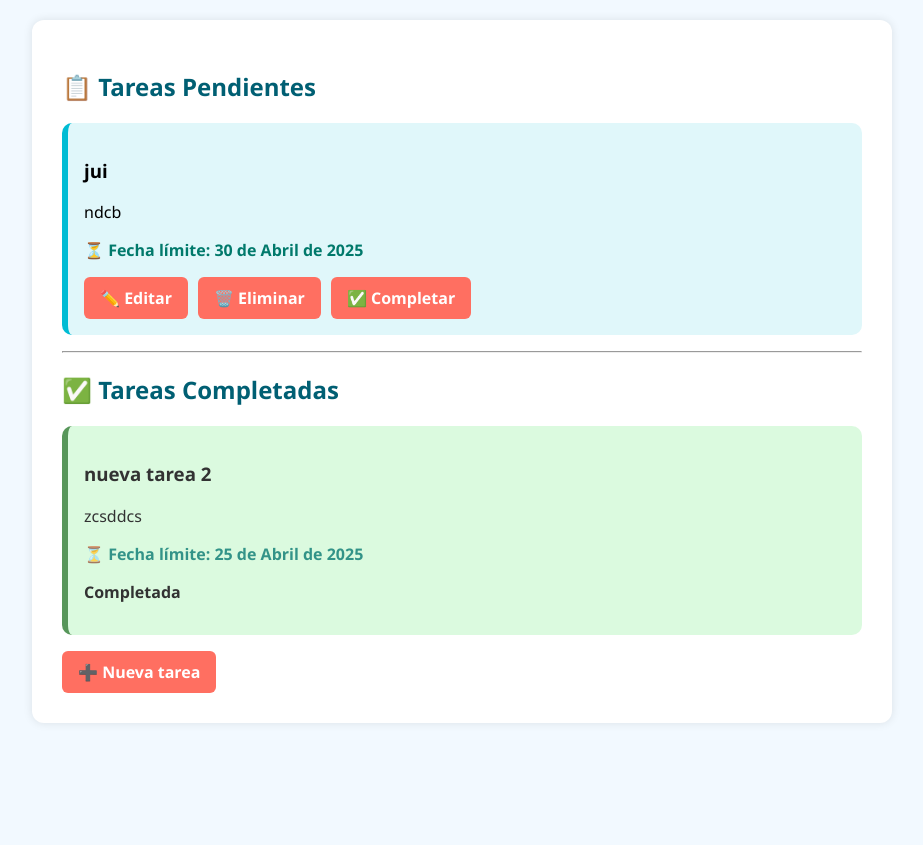
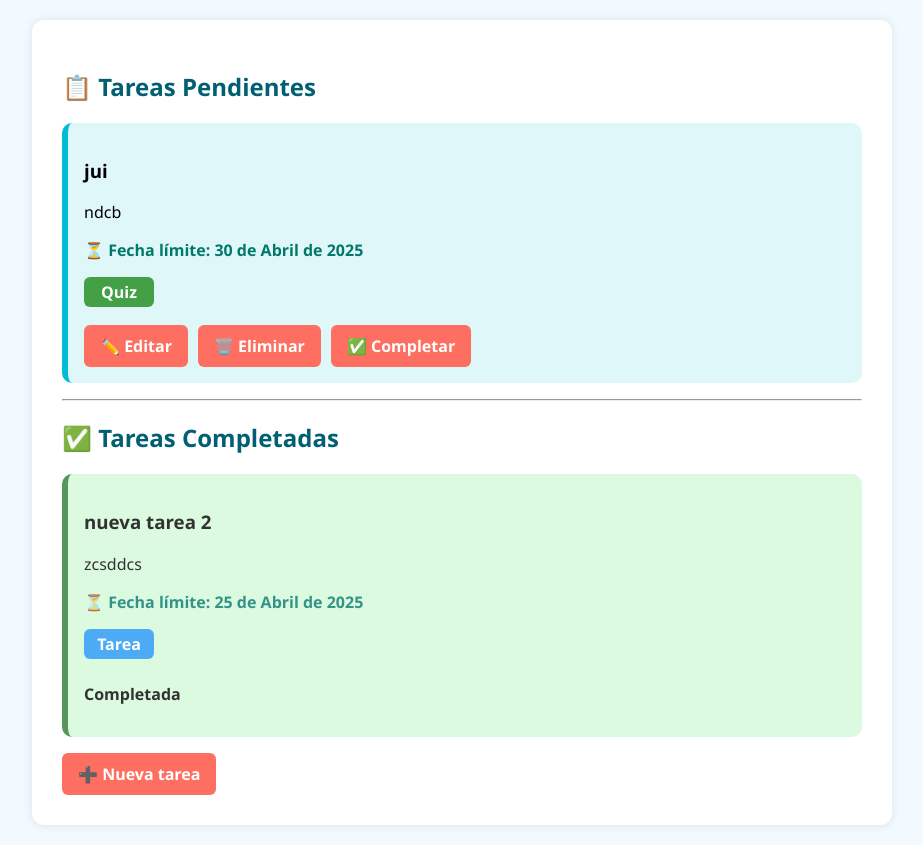
Before and after one commit to CamilaTorres1035/organizador, a Django app: page / in a window 1280 px wide. Shown: the whole page, without its empty margins (178-1101 px from the left). Before the commit the page ends 723 px from the top, so only its background shows below. Run offline with Django 5.2, Linux system fonts and the light colour scheme; data comes from the database, SQL or seed files in the repository; both versions use the stored data as it was after the commit.

Commit message:
Add "tipo" field to Tarea model and update related files
- Added a new "tipo" field to the Tarea model.
- Created migration file `0003_tarea_tipo.py` for the new field.
- Updated `forms.py` to include the "tipo" field.
- Modified `models.py` to define the "tipo" field.
- Updated `estilos.css` for styling changes.
- Adjusted `lista.html` to display the "tipo" field.

```diff
--- a/tareas/forms.py
+++ b/tareas/forms.py
@@ -4,7 +4,7 @@ from .models import Tarea
 class TareaForm(forms.ModelForm):
     class Meta:
         model = Tarea
-        fields = ['titulo', 'descripcion', 'fecha_limite']
+        fields = ['titulo', 'descripcion', 'fecha_limite', 'tipo']
         widgets = {
             'fecha_limite': forms.DateInput(attrs={'type': 'date'})
         }
--- a/tareas/models.py
+++ b/tareas/models.py
@@ -1,11 +1,17 @@
 from django.db import models
 
 # Create your models here.
+class TiposTarea(models.TextChoices):
+    TAREA = 'T', 'Tarea'
+    PARCIAL = 'P', 'Parcial'
+    QUIZ = 'Q', 'Quiz'
+
 class Tarea(models.Model):
     titulo = models.CharField(max_length=200)
     descripcion = models.TextField()
     fecha_limite = models.DateField()
     completada = models.BooleanField(default=False)
+    tipo = models.CharField(max_length=1, choices=TiposTarea.choices, default=TiposTarea.TAREA)
 
     def __str__(self):
         return self.titulo
--- a/tareas/static/tareas/estilos.css
+++ b/tareas/static/tareas/estilos.css
@@ -3,6 +3,7 @@ body {
     background-color: #f2f9ff;
     margin: 0;
     padding: 20px;
+    overflow-x: hidden;
 }
 
 h1, h2 {
@@ -104,3 +105,26 @@ form button {
 p {
     font-size: 16px;
 }
+
+.tipo-tarea {
+    width: 50px;
+    padding: 4px 10px;
+    border-radius: 6px;
+    color: white;
+    text-align: center;
+    font-weight: bold;
+    display: inline-block;
+    margin-bottom: 8px;
+}
+
+.tipo-T {
+    background-color: #2196f3;
+}
+
+.tipo-P {
+    background-color: #e53935;
+}
+
+.tipo-Q {
+    background-color: #43a047;
+}
--- a/tareas/templates/tareas/lista.html
+++ b/tareas/templates/tareas/lista.html
@@ -14,6 +14,9 @@
             <h3>{{ tarea.titulo }}</h3>
             <p>{{ tarea.descripcion }}</p>
             <p class="fecha">⏳ Fecha límite: {{ tarea.fecha_limite }}</p>
+            <div class="tipo-tarea tipo-{{ tarea.tipo }}">
+                {{ tarea.get_tipo_display }}
+            </div>
             <div class="botones">
                 <a href="{% url 'editar_tarea' tarea.id %}" class="btn">✏️ Editar</a>
                 <a href="{% url 'eliminar_tarea' tarea.id %}" class="btn">🗑️ Eliminar</a>
@@ -34,6 +37,9 @@
             <h3>{{ tarea.titulo }}</h3>
             <p>{{ tarea.descripcion }}</p>
             <p class="fecha">⏳ Fecha límite: {{ tarea.fecha_limite }}</p>
+            <div class="tipo-tarea tipo-{{ tarea.tipo }}">
+                {{ tarea.get_tipo_display }}
+            </div>
             <p><strong>Completada</strong></p>
         </div>
     {% endif %}
```
Also changed, not shown: db.sqlite3, tareas/migrations/0003_tarea_tipo.py (added).
